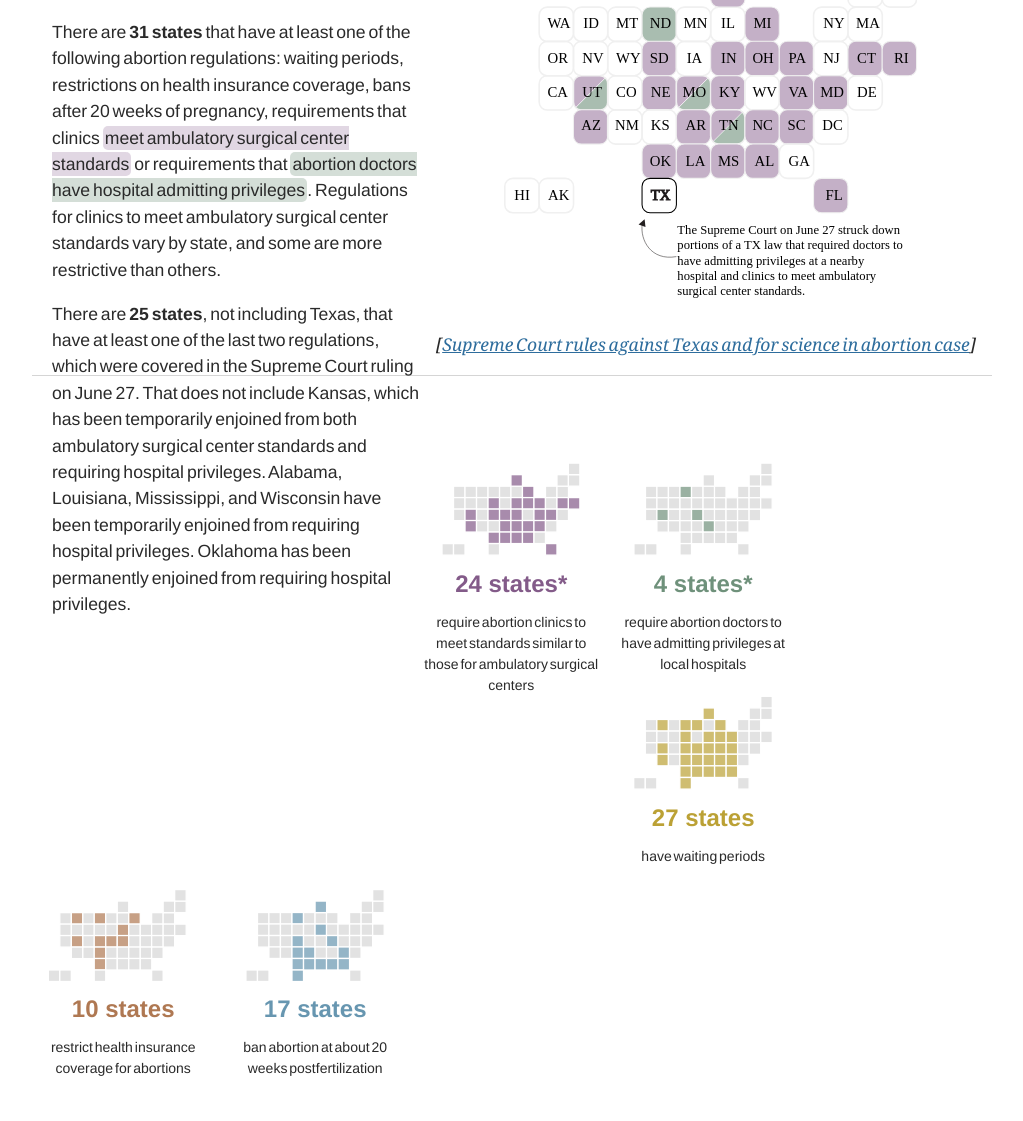
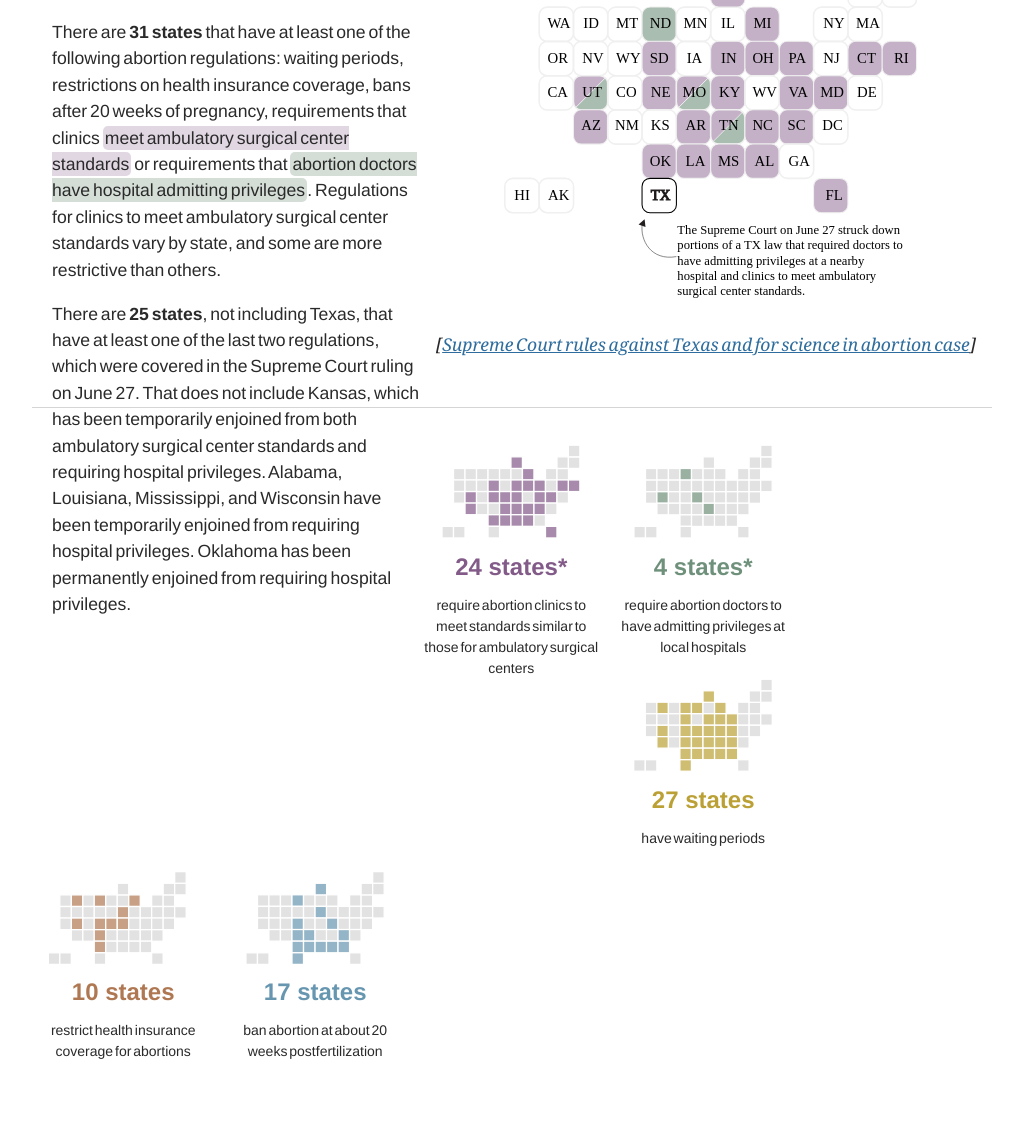
Before and after one commit to tug01716/tug01716.github.io, a plain HTML site: page reverse-engineering-1/index.html in a window 1280 px wide. Shown: the part 159-1280 px from the top of the page, without its empty margins (128-1151 px from the left). Drawn offline with Linux system fonts and the light colour scheme.

Commit message:
Update index.html

```diff
--- a/reverse-engineering-1/index.html
+++ b/reverse-engineering-1/index.html
@@ -71,6 +71,7 @@
 			line-height:20px;
 			padding-bottom:5px;
 			margin-bottom:20px;
+			border-bottom:.75px solid#d5d5d5;
 		}
 
 		.bottom-chart{
@@ -96,8 +97,6 @@
 
 		.middle{
 			text-align:center;
-			border-bottom:.75px solid#d5d5d5;
-
 		}
 
 		#container{
@@ -116,6 +115,7 @@
 		}
 
 		.bottom{
+			border-top:.75px solid #d5d5d5;
 			margin-top:50px;
 			padding-top:30px;
 			text-align:center;
```
